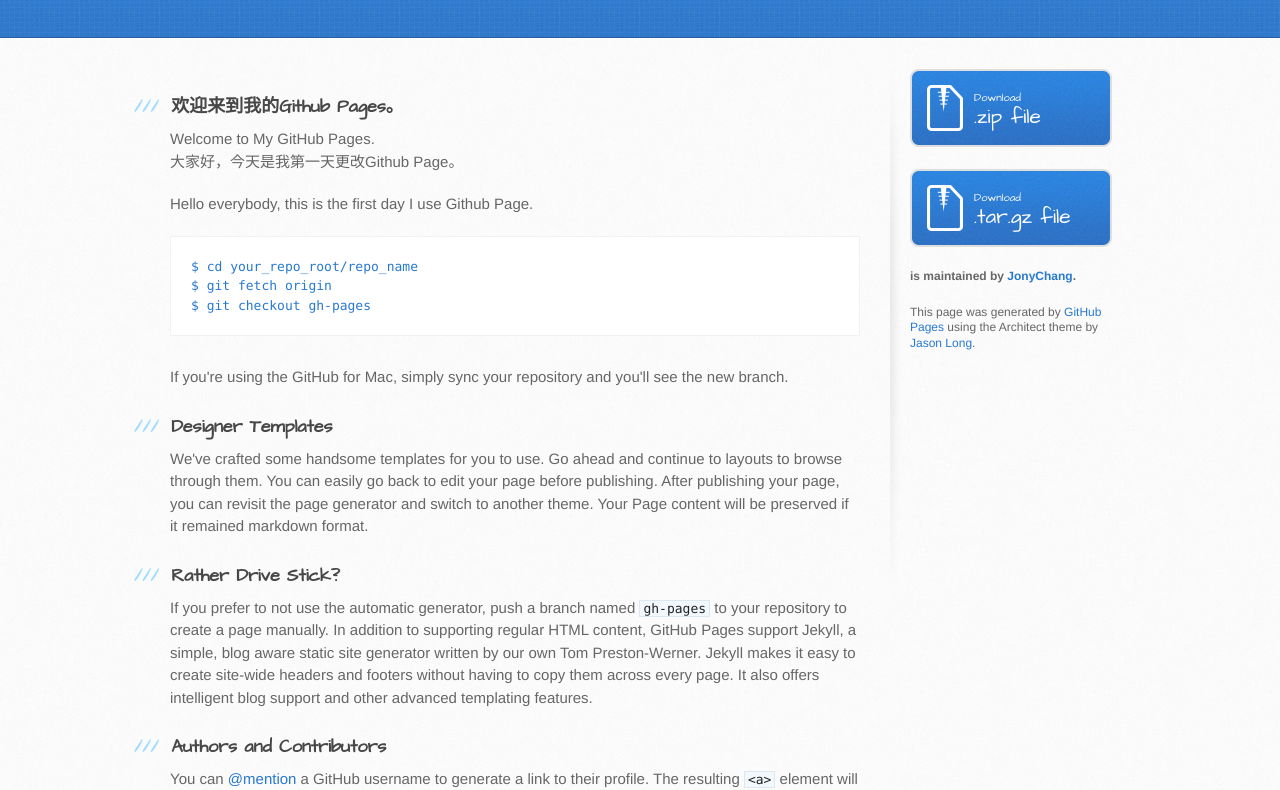
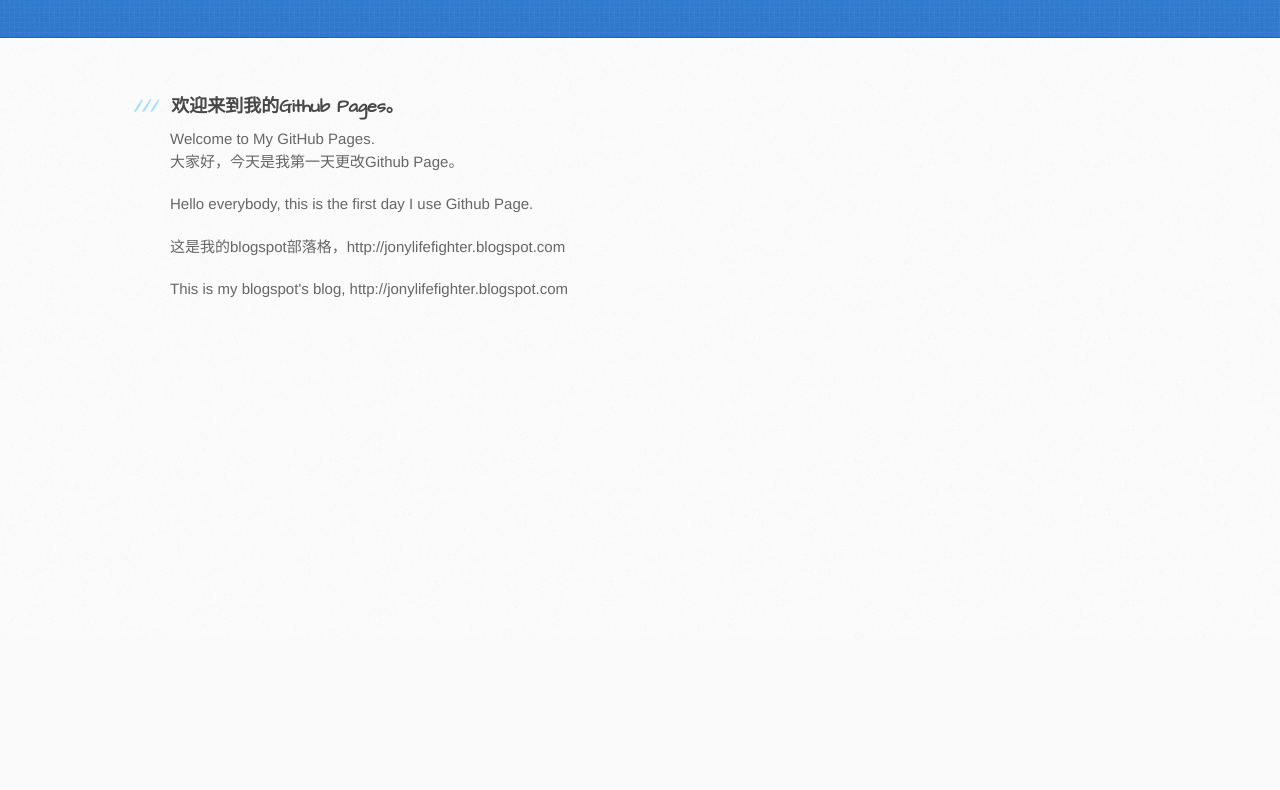
Before and after one commit to JonyChang/JonyGitRes, a plain HTML site: page index.html in a window 1280 px wide. Shown: the part 163-953 px from the top of the page. After the commit the page ends 800 px from the top, so only its background shows below. Drawn offline with Linux system fonts and the light colour scheme.

Commit message:
Update index.html

```diff
--- a/index.html
+++ b/index.html
@@ -34,49 +34,9 @@
 
 <p>大家好，今天是我第一天更改Github Page。</p>
 <p>Hello everybody, this is the first day I use Github Page.</p>
+<p>这是我的blogspot部落格，http://jonylifefighter.blogspot.com</p>
+<p>This is my blogspot's blog, http://jonylifefighter.blogspot.com</p>
 
-<pre><code>$ cd your_repo_root/repo_name
-$ git fetch origin
-$ git checkout gh-pages
-</code></pre>
-
-<p>If you're using the GitHub for Mac, simply sync your repository and you'll see the new branch.</p>
-
-<h3>
-<a name="designer-templates" class="anchor" href="#designer-templates"><span class="octicon octicon-link"></span></a>Designer Templates</h3>
-
-<p>We've crafted some handsome templates for you to use. Go ahead and continue to layouts to browse through them. You can easily go back to edit your page before publishing. After publishing your page, you can revisit the page generator and switch to another theme. Your Page content will be preserved if it remained markdown format.</p>
-
-<h3>
-<a name="rather-drive-stick" class="anchor" href="#rather-drive-stick"><span class="octicon octicon-link"></span></a>Rather Drive Stick?</h3>
-
-<p>If you prefer to not use the automatic generator, push a branch named <code>gh-pages</code> to your repository to create a page manually. In addition to supporting regular HTML content, GitHub Pages support Jekyll, a simple, blog aware static site generator written by our own Tom Preston-Werner. Jekyll makes it easy to create site-wide headers and footers without having to copy them across every page. It also offers intelligent blog support and other advanced templating features.</p>
-
-<h3>
-<a name="authors-and-contributors" class="anchor" href="#authors-and-contributors"><span class="octicon octicon-link"></span></a>Authors and Contributors</h3>
-
-<p>You can <a href="https://github.com/blog/821" class="user-mention">@mention</a> a GitHub username to generate a link to their profile. The resulting <code>&lt;a&gt;</code> element will link to the contributor's GitHub Profile. For example: In 2007, Chris Wanstrath (<a href="https://github.com/defunkt" class="user-mention">@defunkt</a>), PJ Hyett (<a href="https://github.com/pjhyett" class="user-mention">@pjhyett</a>), and Tom Preston-Werner (<a href="https://github.com/mojombo" class="user-mention">@mojombo</a>) founded GitHub.</p>
-
-<h3>
-<a name="support-or-contact" class="anchor" href="#support-or-contact"><span class="octicon octicon-link"></span></a>Support or Contact</h3>
-
-<p>Having trouble with Pages? Check out the documentation at <a href="http://help.github.com/pages">http://help.github.com/pages</a> or contact <a href="mailto:support@github.com">support@github.com</a> and we’ll help you sort it out.</p>
-        </section>
-
-        <aside id="sidebar">
-          <a href="https://github.com/JonyChang/JonyGitRes/zipball/master" class="button">
-            <small>Download</small>
-            .zip file
-          </a>
-          <a href="https://github.com/JonyChang/JonyGitRes/tarball/master" class="button">
-            <small>Download</small>
-            .tar.gz file
-          </a>
-
-          <p class="repo-owner"><a href="https://github.com/JonyChang/JonyGitRes"></a> is maintained by <a href="https://github.com/JonyChang">JonyChang</a>.</p>
-
-          <p>This page was generated by <a href="pages.github.com">GitHub Pages</a> using the Architect theme by <a href="https://twitter.com/jasonlong">Jason Long</a>.</p>
-        </aside>
       </div>
     </div>
 
```
